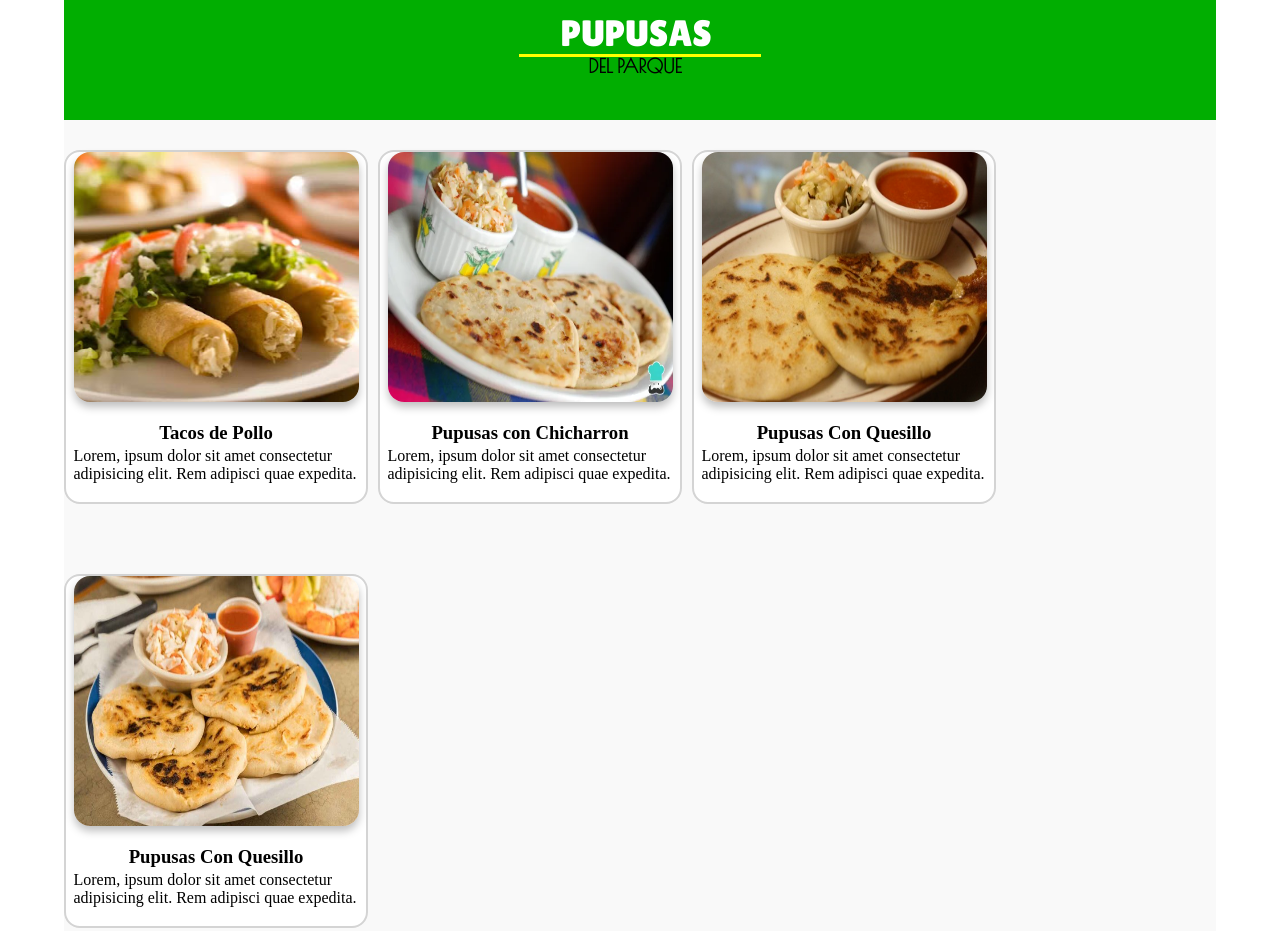
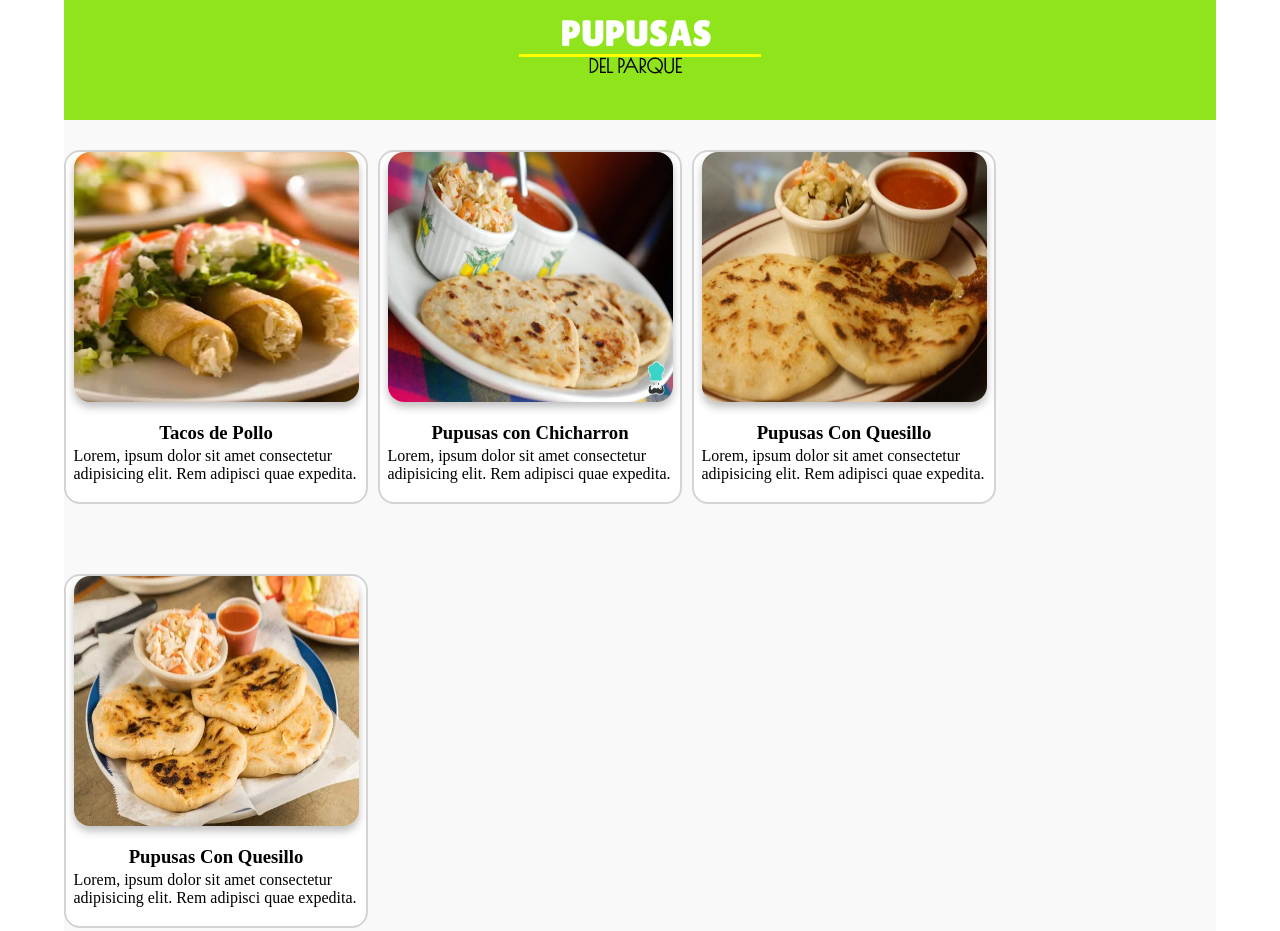
Before and after one commit to allan1691as/pupusasdelparque, a plain HTML site: page index.html in a window 1280 px wide. Shown: the top 931 px of the page. Drawn offline with nearby package versions, Linux system fonts and the light colour scheme; a web font is replaced by a local one.

Commit message:
Update nav.css

```diff
--- a/css/nav.css
+++ b/css/nav.css
@@ -16,7 +16,7 @@
     justify-content: center;
     align-items: center;
     /*background-image:linear-gradient(30deg,rgb(142, 211, 142),rgb(220, 213, 205))*/
-    background-color: rgb(1, 174, 1);
+    background-color:#90E41C;
 }
 .navcontent{
     width: 30%;
```
